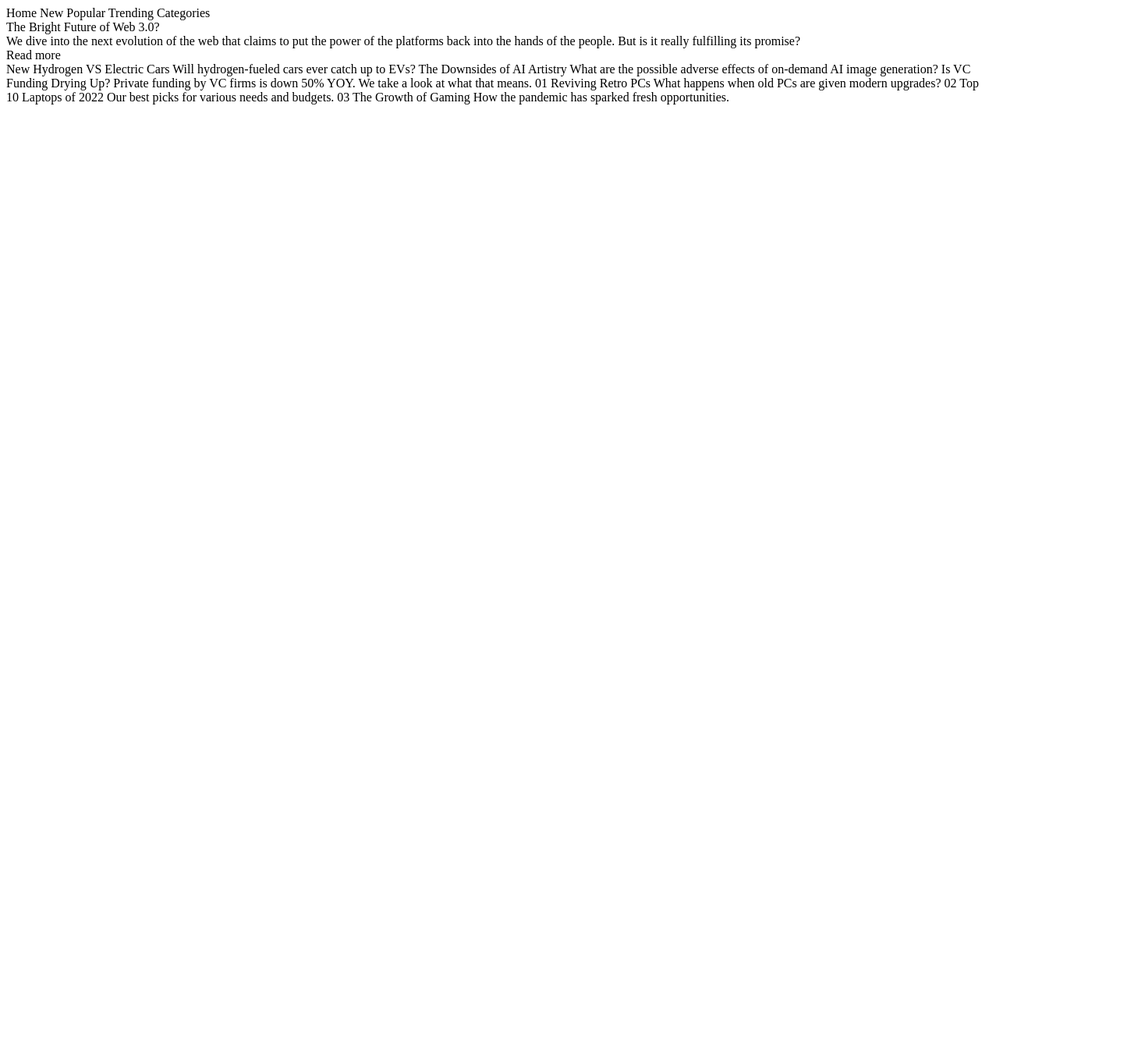
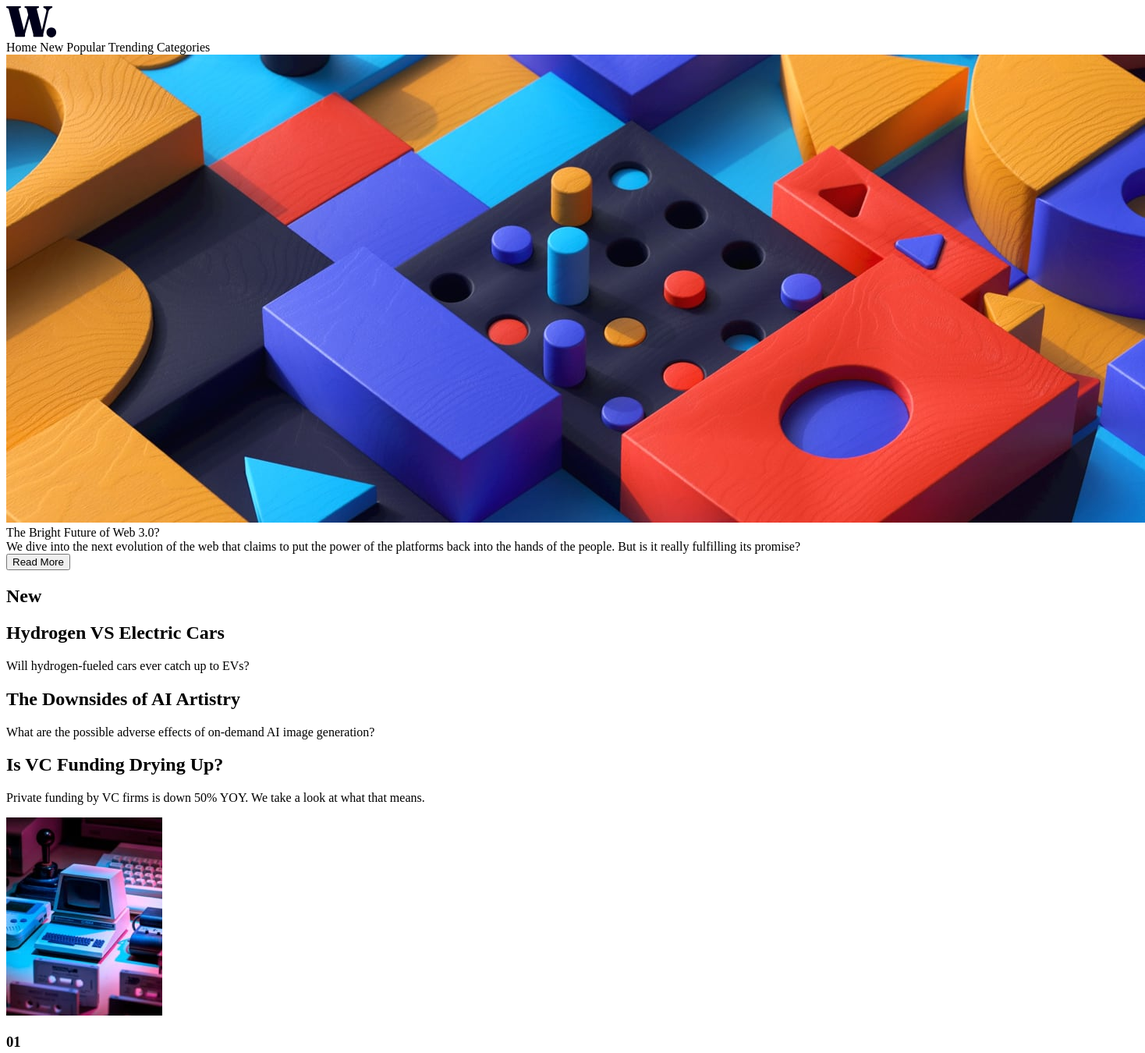
Before and after one commit to superAG13/news_homepage, a plain HTML site: page news-homepage-main/index.html in a window 1280 px wide. Shown: the top 1350 px of the page at 78% size, 1468 px wide, since content can reach past the window. Before the commit the page ends 800 px from the top, so only its background shows below. Drawn offline with Linux system fonts and the light colour scheme.

Commit message:
html edit

```diff
--- a/news-homepage-main/index.html
+++ b/news-homepage-main/index.html
@@ -9,46 +9,71 @@
   <title>Frontend Mentor | News homepage</title>
 </head>
 <body>
-  <div class="nav-box">
-    Home
-    New
-    Popular
-    Trending
-    Categories
+  <header>
+    <div class="logo">
+      <img src="./assets/images/logo.svg" alt="logo">
     </div>
-  <div class="title">
+    <nav class="nav-box">
+      <a class="nav-element">Home</a>
+      <a class="nav-element">New</a>
+      <a class="nav-element">Popular</a>
+      <a class="nav-element">Trending</a>
+      <a class="nav-element">Categories</a>
+    </nav>
+  </header>
+  <div class="main-article">
+    <div class="main-image">
+      <img src="./assets/images/image-web-3-desktop.jpg" alt="main image">
+    </div>
+    <div class="main-title">
         The Bright Future of Web 3.0?
     </div>
-  <div class="description">
+    <div class="main-description">
       We dive into the next evolution of the web that claims to put the power of the platforms back into the hands of the people.
       But is it really fulfilling its promise?
     </div>
-  <div class="button">
-    Read more
+    <button class="main-button">Read More</button>
   </div>
-
-
-  New
-
-  Hydrogen VS Electric Cars
-  Will hydrogen-fueled cars ever catch up to EVs?
-
-  The Downsides of AI Artistry
-  What are the possible adverse effects of on-demand AI image generation?
-
-  Is VC Funding Drying Up?
-  Private funding by VC firms is down 50% YOY. We take a look at what that means.
-
-  01
-  Reviving Retro PCs
-  What happens when old PCs are given modern upgrades?
-
-  02
-  Top 10 Laptops of 2022
-  Our best picks for various needs and budgets.
-
-  03
-  The Growth of Gaming
-  How the pandemic has sparked fresh opportunities.
+  <section class="news-content">
+    <h1>New</h1>
+    <div class="news-box">
+      <h2>Hydrogen VS Electric Cars</h2>
+      <p>Will hydrogen-fueled cars ever catch up to EVs?</p>
+    </div>
+    <div class="news-box">
+      <h2>The Downsides of AI Artistry</h2>
+      <p>What are the possible adverse effects of on-demand AI image generation?</p>
+    </div>
+    <div class="news-box">
+      <h2>Is VC Funding Drying Up?</h2>
+      <p>Private funding by VC firms is down 50% YOY. We take a look at what that means.</p>
+    </div>
+  </section>
+  <section class="artcles-box">
+    <div class="article">
+      <div class="article-image">
+        <img src="./assets/images/image-retro-pcs.jpg" alt="article image">
+      </div>
+      <h3>01</h3>
+      <div class="article-title">Reviving Retro PCs</div>
+      <div class="article-description">What happens when old PCs are given modern upgrades?</div>
+    </div>
+    <div class="article">
+      <div class="article-image">
+        <img src="./assets/images/image-top-laptops.jpg" alt="article image">
+      </div>
+      <h3>02</h3>
+      <div class="article-title">Top 10 Laptops of 2022</div>
+      <div class="article-description">Our best picks for various needs and budgets.</div>
+    </div>
+    <div class="article">
+      <div class="article-image">
+        <img src="./assets/images/image-gaming-growth.jpg" alt="article image">
+      </div>
+      <h3>03</h3>
+      <div class="article-title">The Growth of Gaming</div>
+      <div class="article-description">How the pandemic has sparked fresh opportunities.</div>
+    </div>
+  </section>
 </body>
 </html>
```
Lines whose indentation alone changed are shown as unchanged.
